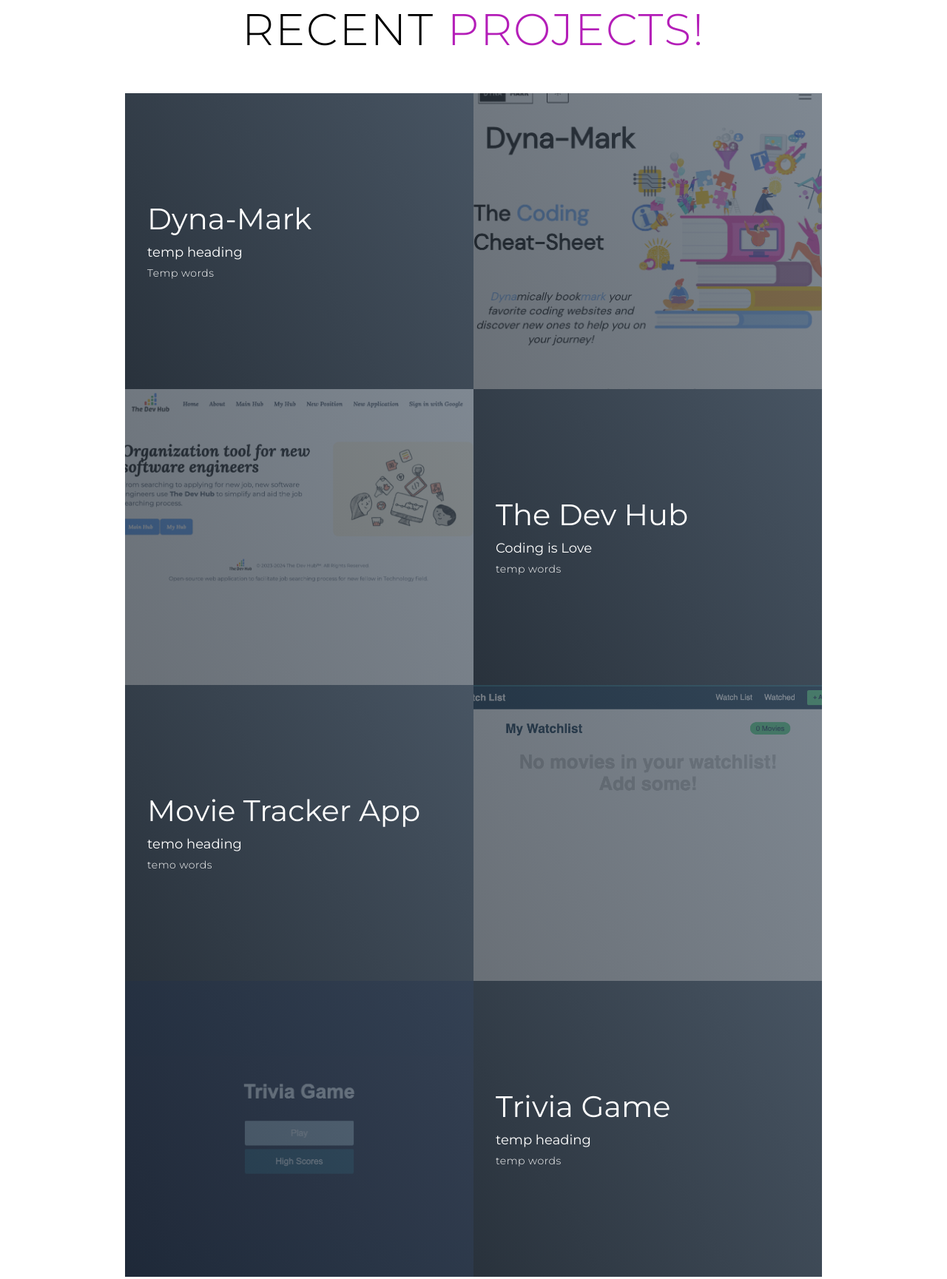
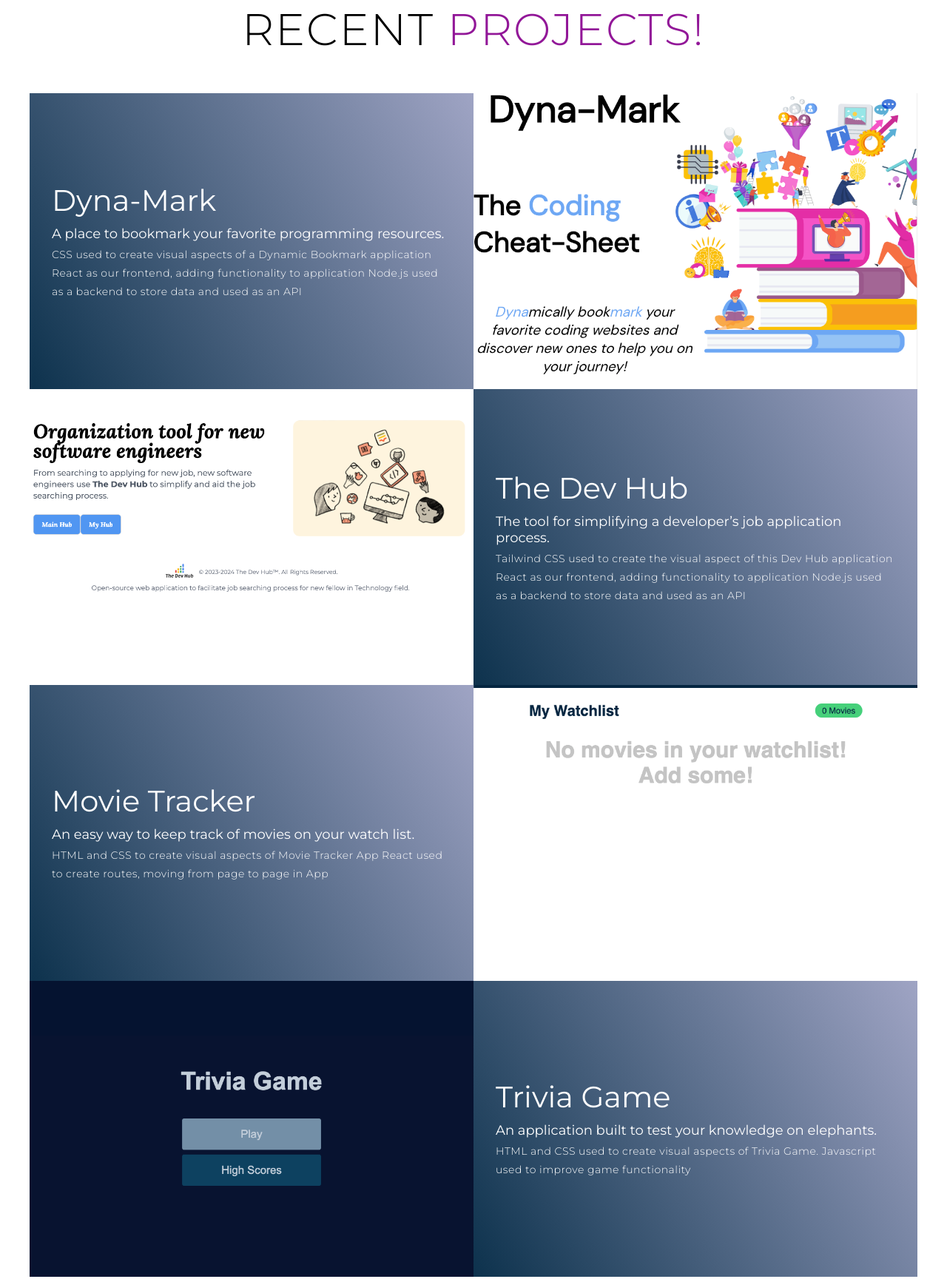
Before and after one commit to mobrewer/Portolio-basic, a plain HTML site: page index.html in a window 1280 px wide. Shown: the part 897-2626 px from the top of the page at 74% size. Drawn offline with Linux system fonts and the light colour scheme.

Commit message:
Final styling, final images, added correct links

```diff
--- a/index.html
+++ b/index.html
@@ -5,6 +5,8 @@
     <meta charset="UTF-8">
     <meta name="viewport" content="width=device-width, initial-scale=1.0">
     <link rel="stylesheet" href="style.css">
+    <link rel="icon" href="./img/Logo.png">
+    <script src="https://kit.fontawesome.com/0f2a5655bc.js" crossorigin="anonymous"></script>
     <title>Morgan Arancibia</title>
 </head>
 
@@ -14,7 +16,7 @@
         <div class="header container">
             <div class="nav-bar">
                 <div class="brand">
-                    <a href="#hero">
+                    <a href="#intro">
                         <h1><span>M</span>organ <span>A</span>rancibia</h1>
                     </a>
                 </div>
@@ -56,9 +58,12 @@
             <div class="all-projects">
                 <div class="project-item">
                     <div class="project-info">
-                        <h1>Dyna-Mark</h1>
-                        <h2>temp heading</h2>
-                        <p>Temp words</p>
+                        <a href="https://dyna-mark.vercel.app/" target="_blank"><h1>Dyna-Mark</h1></a>
+                        <h2> A place to bookmark your favorite programming resources.</h2>
+                        <p>CSS used to create visual aspects of a Dynamic Bookmark application
+                            React as our frontend, adding functionality to  application
+                            Node.js used as a backend to store data and used as an API
+                            </p>
                     </div>
                     <div class="project-img">
                         <img src="./img/DynaMark.png" alt="img">
@@ -66,9 +71,12 @@
                 </div>
                 <div class="project-item">
                     <div class="project-info">
-                        <h1>The Dev Hub</h1>
-                        <h2>Coding is Love</h2>
-                        <p>temp words</p>
+                        <a href="https://the-dev-hub.vercel.app/" target="_blank"><h1>The Dev Hub</h1></a>
+                        <h2>The tool for simplifying a developer’s job application process. </h2>
+                        <p>Tailwind CSS used to create the visual aspect of this Dev Hub application
+                            React as our frontend, adding functionality to application
+                            Node.js used as a backend to store data and used as an API
+                            </p>
                     </div>
                     <div class="project-img">
                         <img src="./img/TheDevHub.png" alt="img">
@@ -76,9 +84,11 @@
                 </div>
                 <div class="project-item">
                     <div class="project-info">
-                        <h1>Movie Tracker App</h1>
-                        <h2>temo heading</h2>
-                        <p>temo words</p>
+                        <a href="https://movie-tracker-omega.vercel.app/" target="_blank"><h1>Movie Tracker</h1></a>
+                        <h2>An easy way to keep track of movies on your watch list.</h2>
+                        <p>HTML and CSS  to create visual aspects of Movie Tracker App
+                            React used to create routes, moving  from page to page in App
+                            </p>
                     </div>
                     <div class="project-img">
                         <img src="./img/MovieTracker.png" alt="img">
@@ -86,9 +96,9 @@
                 </div>
                 <div class="project-item">
                     <div class="project-info">
-                        <h1>Trivia Game</h1>
-                        <h2>temp heading</h2>
-                        <p>temp words</p>
+                        <a href="https://mobrewer.github.io/Trivia-Game/" target="_blank"><h1>Trivia Game</h1></a>
+                        <h2>An application built to test your knowledge on elephants.  </h2>
+                        <p>HTML and CSS used to create visual aspects of Trivia Game. Javascript used to improve game functionality </p>
                     </div>
                     <div class="project-img">
                         <img src="./img/TriviaGame.png" alt="img">
@@ -112,7 +122,7 @@
                 <h1 class="section-title">About <span>me</span></h1>
                 <h2>Fullstack Developer</h2>
                 <p>Stuff about me here</p>
-                <a href="#" class="cta">View Resume</a>
+                <a href="https://docs.google.com/document/d/1aRYojimrX3hk9vUI38ySIB_jfyjFsbpy64awPq2eJOs/edit?usp=sharing" class="cta" target="_blank">View Resume</a>
             </div>
         </div>
     </section>
@@ -126,21 +136,25 @@
             </div>
             <div class="contact-items">
                 <div class="contact-item">
-                    <div class="icon"><img src="" /></div>
+                    <div class="icon"><img src="./img/Phone.png" /></div>
                     <div class="contact-info">
                         <h1>Phone</h1>
                         <h2>+1 801-919-7164</h2>
                     </div>
                 </div>
                 <div class="contact-item">
-                    <div class="icon"><img src="" /></div>
+                    <div class="icon"><img src="./img/Email.png" /></div>
                     <div class="contact-info">
                         <h1>Email</h1>
                         <h2>morgiearan@gmail.com</h2>
                     </div>
                 </div>
-                </div>
             </div>
+        </div>
         </div>
     </section>
     <!-- End Contact Section -->
+    <script src="./app.js"></script>
+</body>
+
+</html>
--- a/style.css
+++ b/style.css
@@ -42,7 +42,7 @@ p {
 	text-align: center;
 }
 .section-title span {
-	color: #B41EB8;
+	color: #921798;
 }
 
 .cta {
@@ -298,12 +298,16 @@ p {
 	align-items: flex-start;
 	justify-content: center;
 	flex-direction: column;
-	background-image: linear-gradient(60deg, #29323c 0%, #485563 100%);
+	background-image: linear-gradient(60deg, #0D324D, #9FA4C4);
 	color: white;
 }
 #projects .project-info h1 {
 	font-size: 4rem;
 	font-weight: 500;
+    color: white;
+}
+#projects .project-info h1:hover {
+    color: #921798;
 }
 #projects .project-info h2 {
 	font-size: 1.8rem;
@@ -326,7 +330,7 @@ p {
 	top: 0;
 	height: 100%;
 	width: 100%;
-	background-image: linear-gradient(60deg, #29323c 0%, #485563 100%);
+
 	opacity: 0.7;
 }
 #projects .project-img img {
@@ -427,7 +431,7 @@ p {
 	margin-bottom: 5px;
 }
 #contact .contact-info h2 {
-	font-size: 1.3rem;
+	font-size: 1.6rem;
 	line-height: 2rem;
 	font-weight: 500;
 }
@@ -525,7 +529,7 @@ p {
 		top: 34px;
 		height: 98%;
 		width: 98%;
-		border: 10px solid crimson;
+		border: 10px solid #0D324D;
 	}
 	#about .col-right {
 		text-align: left;
@@ -537,6 +541,7 @@ p {
 	/* End About */
 
 	/* contact  */
+
 	#contact .contact {
 		flex-direction: column;
 		padding: 100px 0;
@@ -559,9 +564,6 @@ p {
 	#contact .contact-item .icon {
 		height: 100px;
 		width: 100px;
-	}
-	#contact .contact-item .icon img {
-		object-fit: contain;
 	}
 	#contact .contact-item .contact-info {
 		width: 100%;
```
Also changed, not shown: img/Email.png (added), img/Logo.png (added), img/Phone.png (added).
